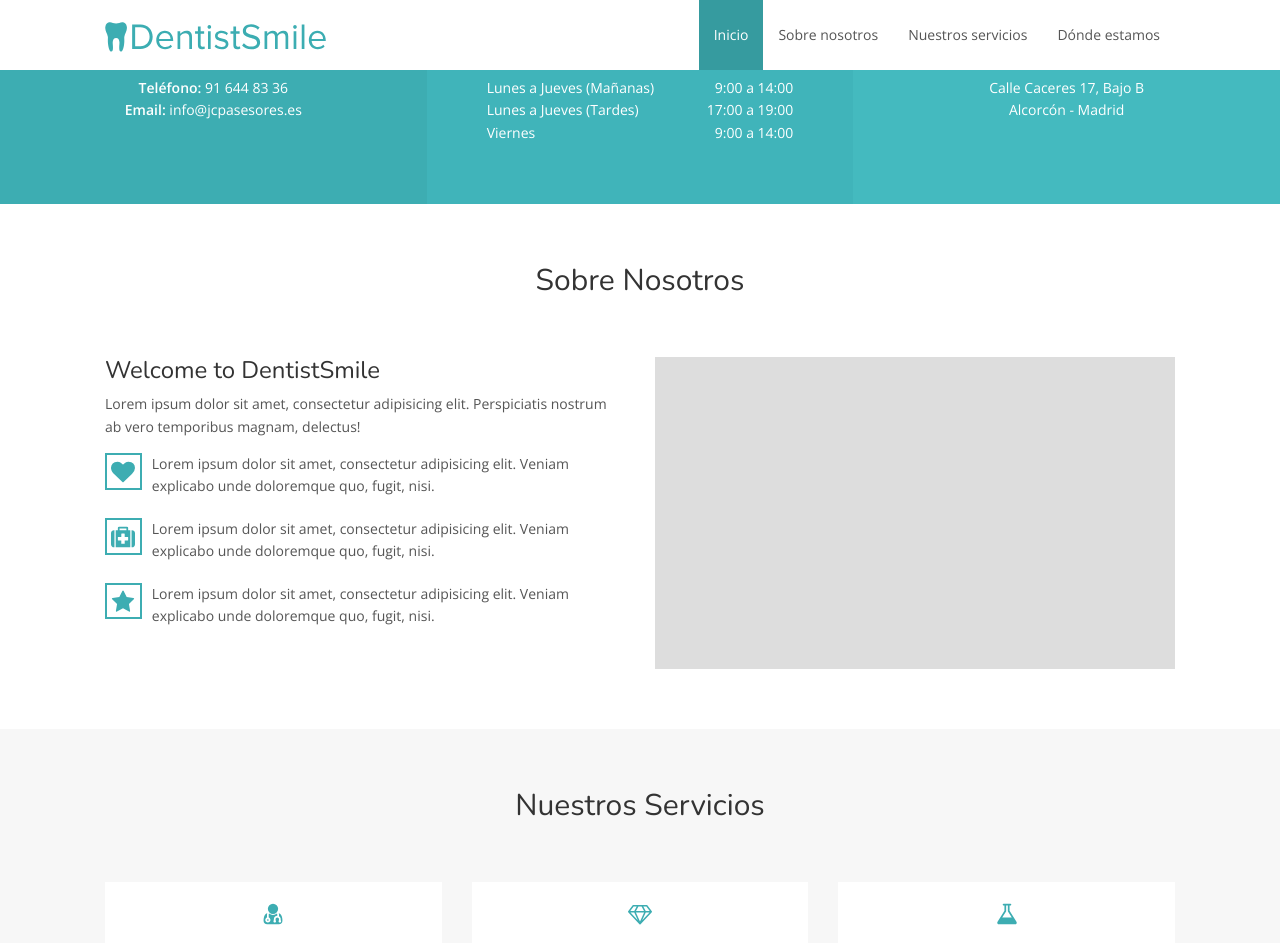
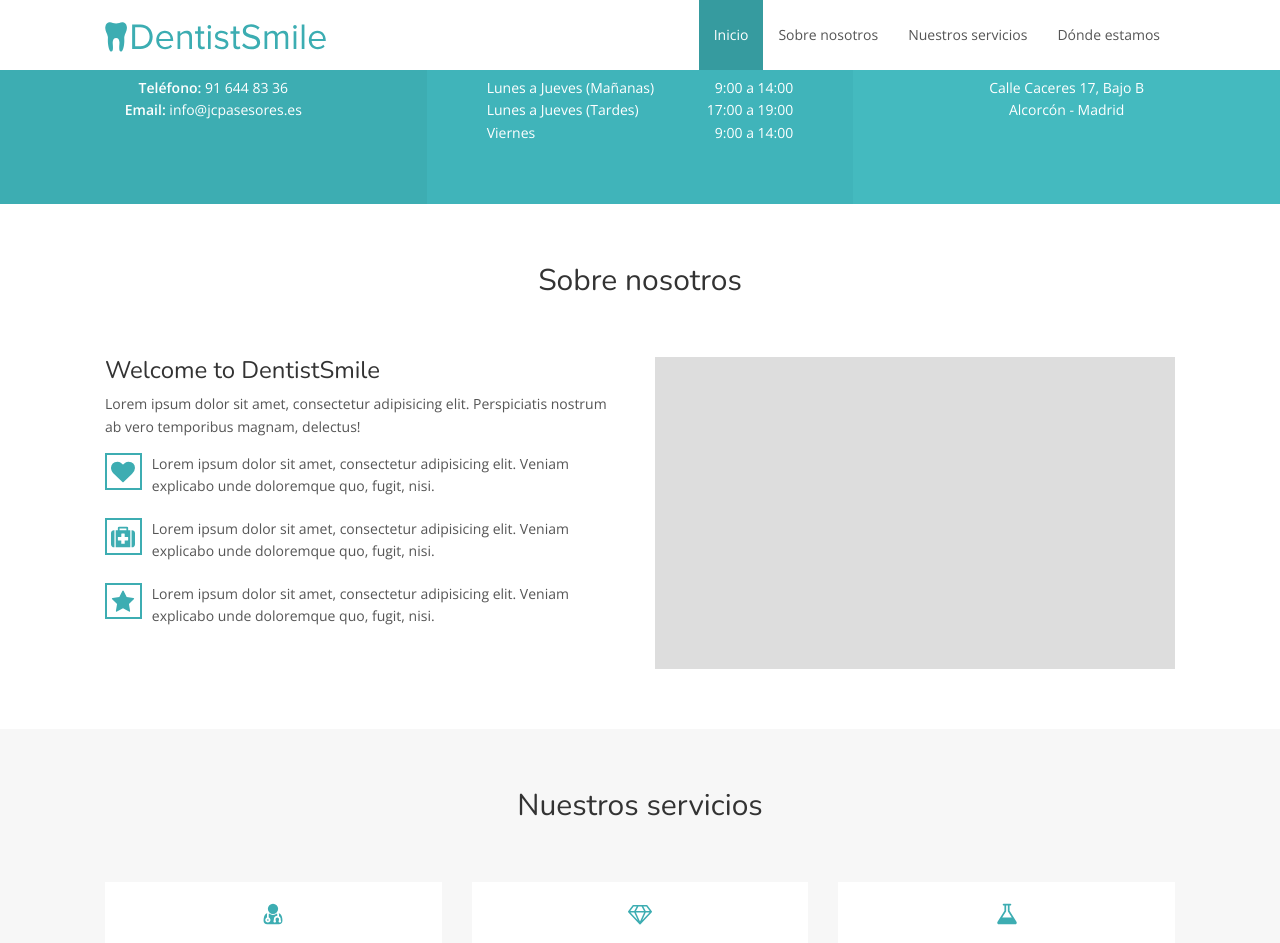
Before and after one commit to MpCity/MpCity.github.io, a Jekyll site: the page built from index.html, in a window 1280 px wide and 1400 px high, scrolled down 650 px, cut to the strip 0-1333 px from the top of the window. Shown: the top 943 px of the strip. Built offline with Jekyll 4.4.1, drawn with Linux system fonts in a browser that asks for light colours; nearby versions of some CDN libraries.

Commit message:
Update index.html

```diff
--- a/index.html
+++ b/index.html
@@ -82,7 +82,7 @@
 <!-- Start About -->
 <div id="about" class="about">
     <div class="container-fluid">
-        <h2 class="section-title">Sobre Nosotros</h2>
+        <h2 class="section-title">Sobre nosotros</h2>
 
         <div class="row">
             <div class="col-sm-6">
@@ -133,7 +133,7 @@
 <!-- Start Treatments -->
 <div id="treatments" class="treatments">
     <div class="container-fluid">
-        <h2 class="section-title">Nuestros Servicios</h2>
+        <h2 class="section-title">Nuestros servicios</h2>
 
         <div class="row">
             {% for treatment in site.data.treatments %}
@@ -151,6 +151,9 @@
 <!-- End Treatments -->
 
 <!-- Start Map -->
-<div style="width: 100%"><iframe width="100%" height="600" src="https://maps.google.com/maps?width=100%&amp;height=600&amp;hl=en&amp;q=Calle%20C%C3%A1ceres%2017%2C%20Alcorc%C3%B3n%2C%20Spain+(jcp%20asesores)&amp;ie=UTF8&amp;t=&amp;z=18&amp;iwloc=B&amp;output=embed" frameborder="0" scrolling="no" marginheight="0" marginwidth="0"><a href="https://www.maps.ie/map-my-route/">Create a route on google maps</a></iframe></div><br />
-<div id="location" class="map" data-zoom="{{ site.map.zoom }}" data-address="{{ site.map.address }}" data-address-details="<img src='{{ site.map.address_details }}'>"></div>
+<div id="treatments" class="treatments">
+    <h2 class="section-title">¿Dónde estamos?</h2>
+    <div style="width: 100%"><iframe width="100%" height="400" src="https://maps.google.com/maps?width=100%&amp;height=600&amp;hl=en&amp;q=Calle%20C%C3%A1ceres%2017%2C%20Alcorc%C3%B3n%2C%20Spain+(jcp%20asesores)&amp;ie=UTF8&amp;t=&amp;z=18&amp;iwloc=B&amp;output=embed" frameborder="0" scrolling="no" marginheight="0" marginwidth="0"><a href="https://www.maps.ie/map-my-route/">Create a route on google maps</a></iframe></div><br />
+    <div id="location" class="map" data-zoom="{{ site.map.zoom }}" data-address="{{ site.map.address }}" data-address-details="<img src='{{ site.map.address_details }}'>"></div>
+</div>
 <!-- End Map -->
```
